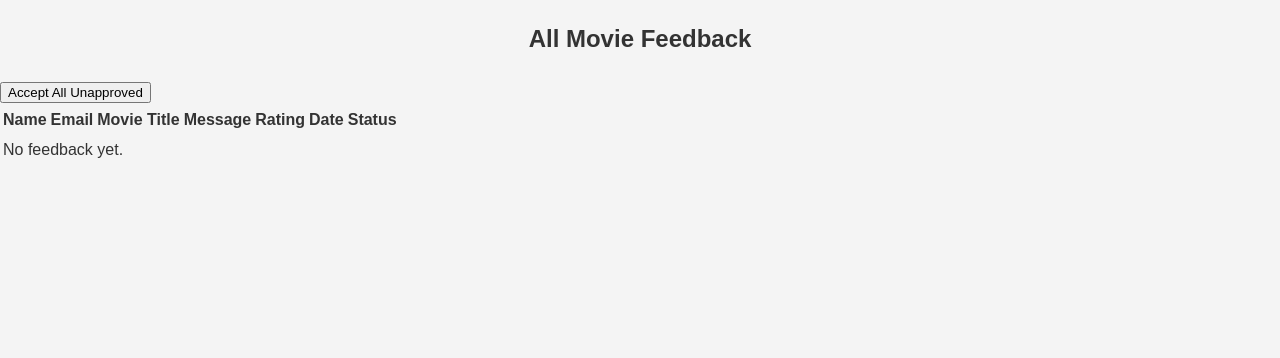
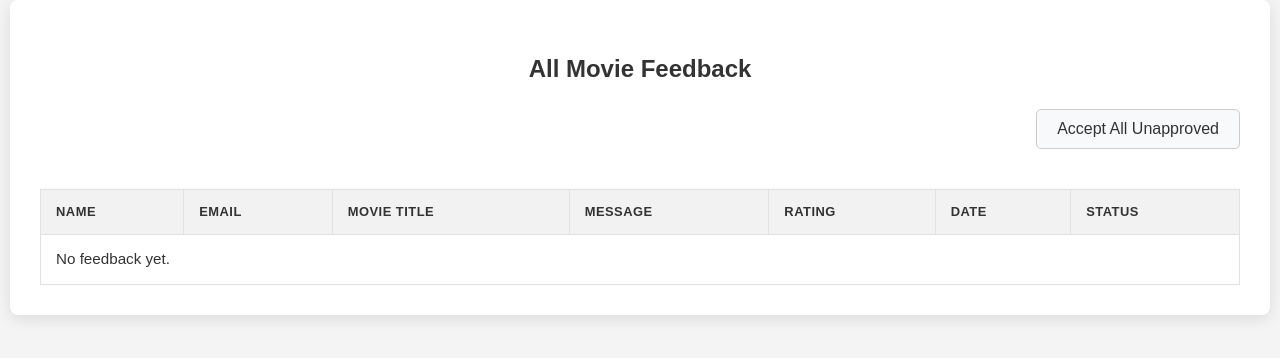
Before and after one commit to gowrishgalaxy/Feedback_form_using_flask, a Flask app: page /admin/dashboard in a window 1280 px wide. Shown: the part 71-429 px from the top of the page. Run offline with Flask 3, Linux system fonts and the light colour scheme; a user stored in the database is signed in; data comes from the database, SQL or seed files in the repository; both versions use the stored data as it was after the commit; data that the repository does not hold is empty; some libraries are stand-ins or nearby versions.

Commit message:
Update admin dashboard

```diff
--- a/client/static/css/style.css
+++ b/client/static/css/style.css
@@ -51,7 +51,14 @@ header nav span {
 
 /* A wider container for dashboards */
 .dashboard-container {
-    max-width: 960px;
+    max-width: 1200px; /* Widen container for more space */
+    background-color: #fff;
+    padding: 30px;
+    border-radius: 8px;
+    box-shadow: 0 4px 15px rgba(0,0,0,0.1);
+}
+.feedback-display {
+    overflow-x: auto; /* Enable horizontal scrolling on small screens */
 }
 
 h2 {
@@ -109,22 +116,78 @@ h2 {
 }
 
 /* Button Styles */
-.btn {
+.btn, #accept-all-btn {
     display: block;
     width: 100%;
     padding: 10px 15px;
-    border: none;
-    background-color: #6c757d;
-    color: white;
+    border: 1px solid #ccc;
+    background-color: #f8f9fa;
+    color: #333;
     border-radius: 5px;
     cursor: pointer;
     font-size: 16px;
     text-align: center;
     text-decoration: none;
+    transition: background-color 0.3s, border-color 0.3s;
 }
 
-.btn:hover {
-    background-color: #5a6268;
+.btn:hover, #accept-all-btn:hover {
+    background-color: #e9ecef;
+    border-color: #bbb;
+}
+
+/* Admin Actions Section */
+.admin-actions {
+    margin-bottom: 20px;
+    text-align: right; /* Align button to the right */
+}
+
+#accept-all-btn {
+    display: inline-block; /* Override .btn's block display */
+    width: auto; /* Override .btn's full width */
+    padding: 10px 20px;
+    font-size: 1em;
+}
+
+/* Styles for the feedback table to improve aesthetics */
+.feedback-table {
+    width: 100%;
+    border-collapse: collapse;
+    margin-top: 20px;
+    box-shadow: 0 2px 8px rgba(0,0,0,0.05);
+    font-size: 0.95em;
+}
+
+.feedback-table th, .feedback-table td {
+    padding: 12px 15px;
+    border: 1px solid #e1e1e1;
+    text-align: left;
+    vertical-align: middle;
+}
+
+.feedback-table th {
+    background-color: #f2f2f2;
+    font-weight: 600; /* Bolder headers */
+    color: #333;
+    text-transform: uppercase;
+    font-size: 0.85em;
+    letter-spacing: 0.5px;
+}
+.feedback-table tbody tr:nth-child(even) { background-color: #f9f9f9; }
+.feedback-table tbody tr:hover {
+    background-color: #f1f1f1;
+}
+
+.status-badge {
+    padding: 4px 10px;
+    border-radius: 12px;
+    font-weight: 600;
+    font-size: 0.8em;
+    text-transform: uppercase;
+}
+.status-accepted, .status-pending {
+    background-color: #e9ecef;
+    color: #333;
 }
 
 /* Flash Message Styles */
@@ -136,15 +199,15 @@ h2 {
 }
 
 .flash.error {
-    background-color: #f8f9fa; /* Keep light background */
-    color: #333; /* Change text color from red to neutral dark gray */
-    border: 1px solid #ddd; /* Change border color from red to neutral gray */
+    background-color: #f8f9fa;
+    color: #333;
+    border: 1px solid #ddd;
 }
 
 .flash.success {
     background-color: #f8f9fa;
-    color: #155724;
-    border: 1px solid #c3e6cb;
+    color: #333;
+    border: 1px solid #ddd;
 }
 
 /* Auth Page Link Style */
--- a/client/templates/admin_dashboard.html
+++ b/client/templates/admin_dashboard.html
@@ -15,15 +15,17 @@
         </nav>
     </header>
 
-    <main>
+    <main class="container dashboard-container">
+        <h2>All Movie Feedback</h2>
+        {% if current_user.role == 'admin' %}
+        <div class="admin-actions">
+            <button id="accept-all-btn">Accept All Unapproved</button>
+        </div>
+        {% endif %}
+
+        <!-- Wrapper for horizontal scrolling on small screens -->
         <section class="feedback-display">
-            <h2>All Movie Feedback</h2>
-            {% if current_user.role == 'admin' %}
-            <div class="admin-actions">
-                <button id="accept-all-btn">Accept All Unapproved</button>
-            </div>
-            {% endif %}
-            <table>
+            <table class="feedback-table">
                 <thead>
                     <tr>
                         <th>Name</th>
@@ -44,7 +46,9 @@
                         <td>{{ item.message }}</td>
                         <td>{{ item.rating ~ '/5' if item.rating else 'N/A' }}</td>
                         <td>{{ item.submission_date.strftime('%Y-%m-%d %H:%M') }}</td>
-                        <td>{{ 'Accepted' if item.is_accepted else 'Pending' }}</td>
+                        <td>
+                            <span class="status-badge {{ 'status-accepted' if item.is_accepted else 'status-pending' }}">{{ 'Accepted' if item.is_accepted else 'Pending' }}</span>
+                        </td>
                     </tr>
                     {% else %}
                     <tr>
```
Also changed, not shown: Database.sql (+7 -1 lines).
